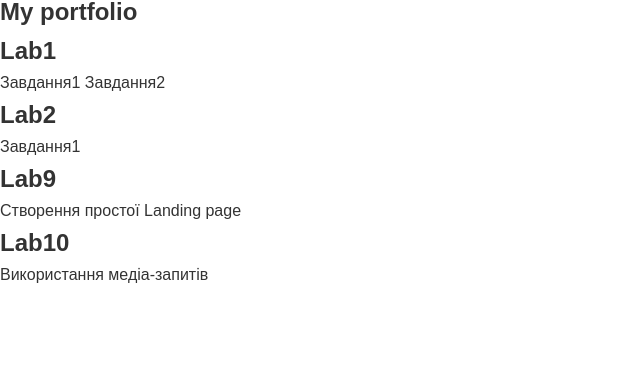
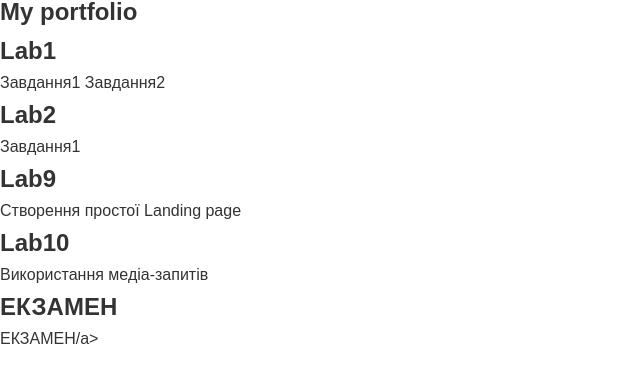
Before and after one commit to zakhar77777/zakhar77777.github.io, a plain HTML site: page index.html in a window 1280 px wide. Shown: the part 58-440 px from the top of the page, without its empty margins (0-640 px from the left). Drawn offline with Linux system fonts and the light colour scheme; files that its build step writes are made by us from their sources.

Commit message:
Update index.html

```diff
--- a/index.html
+++ b/index.html
@@ -40,5 +40,10 @@
          <a href="LR10/index.html">Використання медіа-запитів</a>
     </section>
 
+     <section>
+        <h2>ЕКЗАМЕН</h2>
+         <a href="Ярема_27/index.html">ЕКЗАМЕН/a>
+    </section>
+
 </body>
 </html>
```
